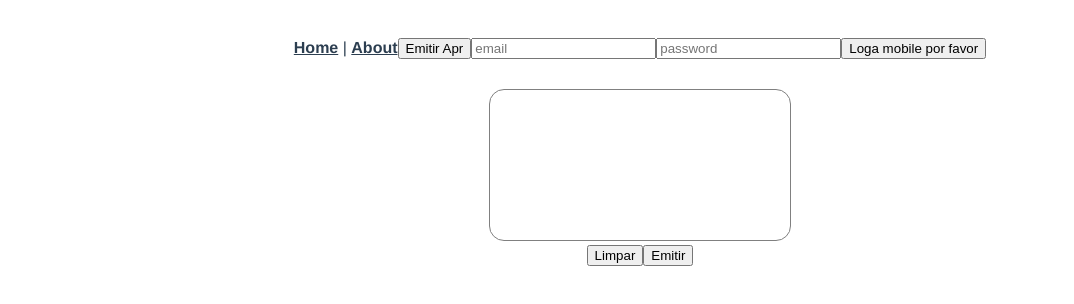
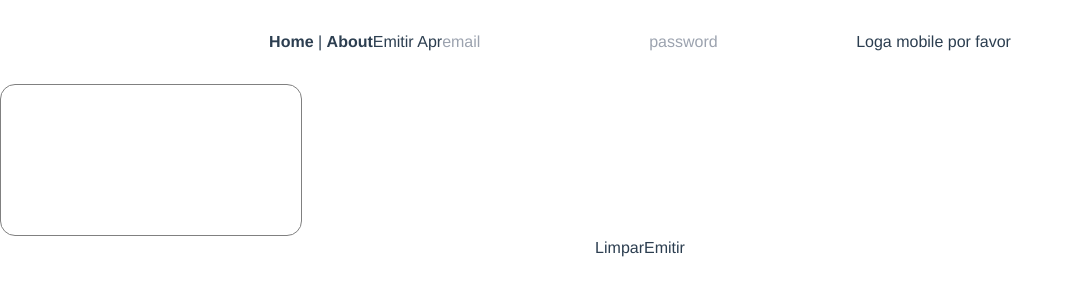
Before and after one commit to sesistartup/prototipo-eldorado, a Vue app: page /assinatura-apr in a window 1280 px wide. Shown: the top 304 px of the page, without its empty margins (0-1074 px from the left). Built offline with nearby package versions, Linux system fonts and the light colour scheme.

Commit message:
tailwind setup

```diff
--- a/package.json
+++ b/package.json
@@ -8,8 +8,11 @@
     "lint": "vue-cli-service lint"
   },
   "dependencies": {
+    "autoprefixer": "^10",
+    "postcss": "^8",
     "register-service-worker": "^1.7.2",
     "signature_pad": "^4.0.4",
+    "tailwindcss": "^3",
     "vue": "^3.2.13",
     "vue-router": "^4.0.3"
   },
@@ -19,6 +22,7 @@
     "@vue/cli-plugin-router": "~5.0.0",
     "@vue/cli-service": "~5.0.0",
     "eslint": "^7.32.0",
-    "eslint-plugin-vue": "^8.0.3"
+    "eslint-plugin-vue": "^8.0.3",
+    "vue-cli-plugin-tailwind": "~3.0.0"
   }
 }
--- /dev/null
+++ b/postcss.config.js
@@ -0,0 +1,6 @@
+module.exports = {
+  plugins: {
+    tailwindcss: {},
+    autoprefixer: {}
+  }
+}
--- /dev/null
+++ b/src/assets/tailwind.css
@@ -0,0 +1,5 @@
+@tailwind base;
+
+@tailwind components;
+
+@tailwind utilities;
--- a/src/main.js
+++ b/src/main.js
@@ -1,6 +1,9 @@
 import { createApp } from 'vue'
 import App from './App.vue'
+
 // import './registerServiceWorker'
 import router from './router'
 
+import './assets/tailwind.css'
+
 createApp(App).use(router).mount('#app')
--- /dev/null
+++ b/tailwind.config.js
@@ -0,0 +1,7 @@
+module.exports = {
+  content: ['./public/**/*.html', './src/**/*.{vue,js,ts,jsx,tsx}'],
+  theme: {
+    extend: {},
+  },
+  plugins: [],
+}
```
Also changed, not shown: 1 other file (tests, documents, lock files or other folders).
